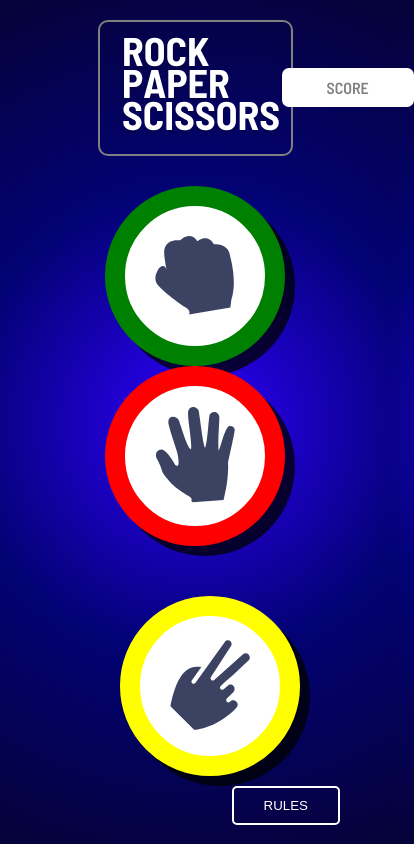
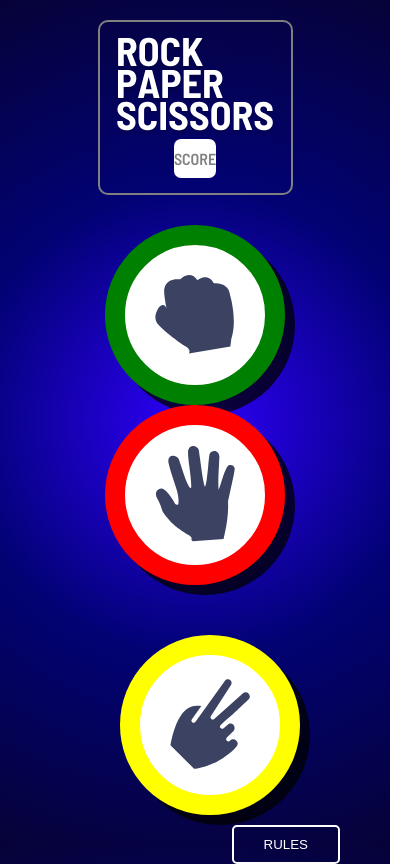
Before and after one commit to plamenski6/Rock-Paper-Scissors-Web-App, a plain HTML site: page index.html in a window 390 px wide. Shown: the whole page, 414 px wide, since content can reach past the window. Drawn offline with Linux system fonts and the light colour scheme.

Commit message:
adding responsive design for mobile screens

```diff
--- a/styles.css
+++ b/styles.css
@@ -9,6 +9,7 @@ html {
 
 body {
     margin: 0;
+    height: 100%;
 }
 
 header {
@@ -75,7 +76,7 @@ main {
     padding: 70px;
     border: 20px solid green;
     border-radius: 50%;
-    box-shadow: 10px 10px 0px 0px rgba(0,0,0,0.75);
+    box-shadow: 10px 10px 0px 0px rgba(0, 0, 0, 0.75);
     outline-style: none;
 }
 
@@ -90,7 +91,7 @@ main {
     padding: 70px;
     border: 20px solid red;
     border-radius: 50%;
-    box-shadow: 10px 10px 0px 0px rgba(0,0,0,0.75);
+    box-shadow: 10px 10px 0px 0px rgba(0, 0, 0, 0.75);
     outline-style: none;
 }
 
@@ -106,7 +107,7 @@ main {
     margin-left: 30px;
     border: 20px solid yellow;
     border-radius: 50%;
-    box-shadow: 10px 10px 0px 0px rgba(0,0,0,0.75);
+    box-shadow: 10px 10px 0px 0px rgba(0, 0, 0, 0.75);
     outline-style: none;
 }
 
@@ -129,7 +130,7 @@ footer {
 }
 
 .modal {
-    background-color: rgba(0,0,0,0.75);
+    background-color: rgba(0, 0, 0, 0.75);
     position: absolute;
     top: 0;
     height: 100%;
@@ -155,7 +156,7 @@ footer {
     font-weight: bold;
 }
 
-.modal-close-bar span img{
+.modal-close-bar span img {
     cursor: pointer;
 }
 
@@ -180,3 +181,12 @@ footer {
     color: black;
     text-transform: uppercase;
 }
+
+@media all and (max-width: 600px) {
+    header {
+        flex-direction: column;
+    }
+    .score {
+        padding: 10px 0;
+    }
+}
```
Also changed, not shown: 1 other file.
